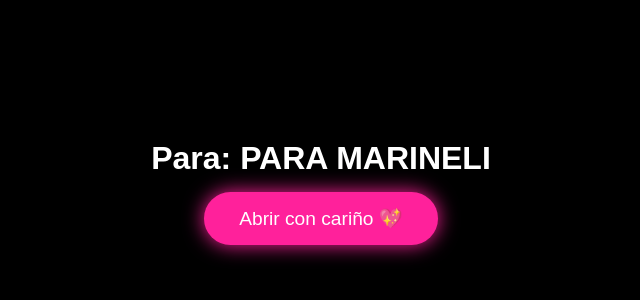
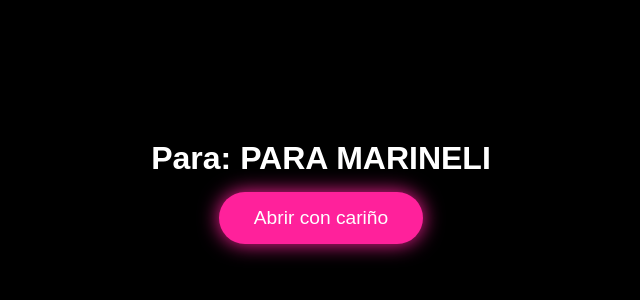
Before and after one commit to JaimeBP070/Interactive-Flowers, a plain HTML site: page index.html in a window 1280 px wide. Shown: the part 208-508 px from the top of the page, without its empty margins (319-959 px from the left). Drawn offline with Linux system fonts and the light colour scheme.

Commit message:
Update start button text to remove emoji
Removed emoji from the start button text in the overlay.

```diff
--- a/index.html
+++ b/index.html
@@ -4,9 +4,7 @@
   <meta charset="UTF-8">
   <title>Interactive Flowers</title>
   <style>
-/* =========================================
-   TU CSS ORIGINAL (INTACTO, SIN CORTES)
-   ========================================= */
+
 *,
 *::after,
 *::before {
@@ -995,11 +993,6 @@ body {
   animation-play-state: paused !important;
 }
 
-/* =========================================
-   AGREGADOS NUEVOS (BOTÓN, TEXTO, ESTRELLAS)
-   ========================================= */
-
-/* Flores más brillantes sin tocar tu código */
 .flower__leaf {
   box-shadow: inset 0 0 2vmin rgba(255, 255, 255, 0.5), 0 0 10px #ff219b !important;
 }
@@ -1086,7 +1079,7 @@ body {
   <div id="overlay">
     <div class="welcome-card">
       <h1>Para: <span id="targetName">Nombre de tu persona</span></h1>
-      <button id="startBtn">Abrir con cariño 💖</button>
+      <button id="startBtn">Abrir con cariño </button>
     </div>
   </div>
 
```
